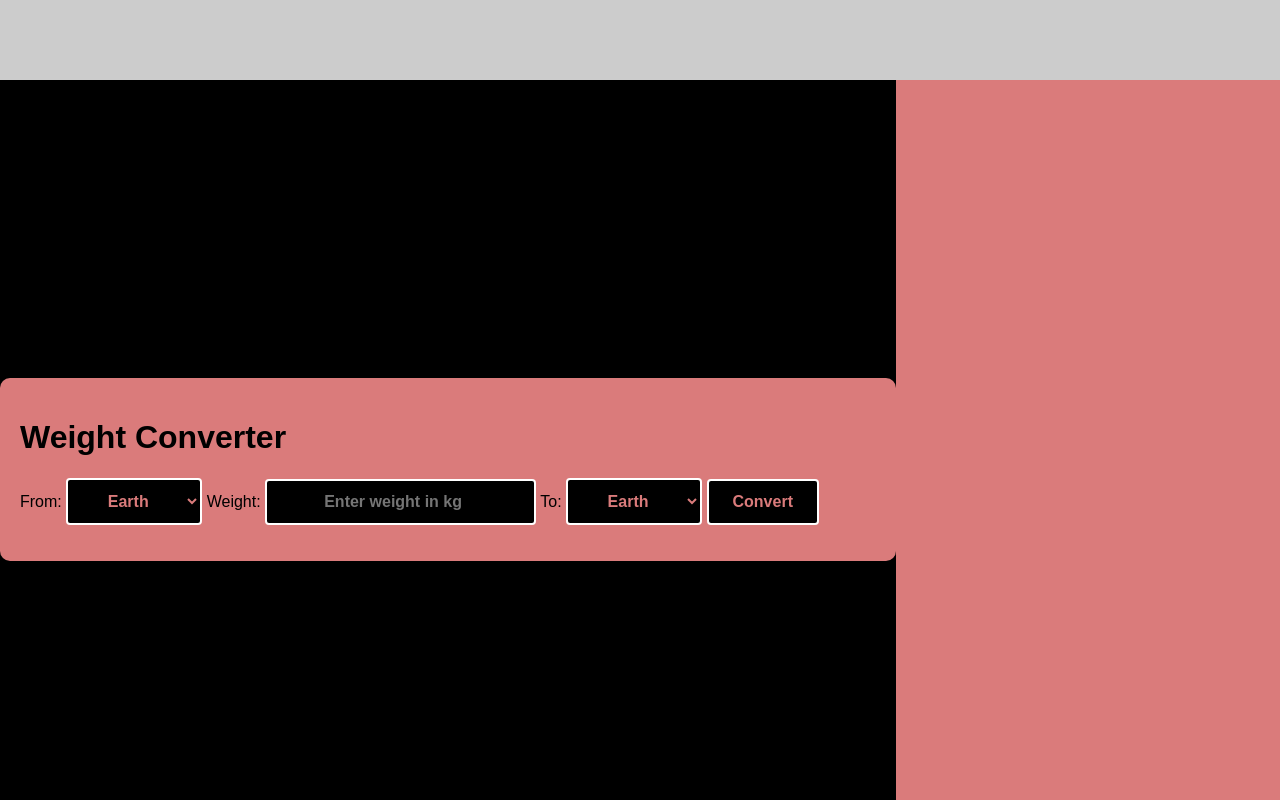
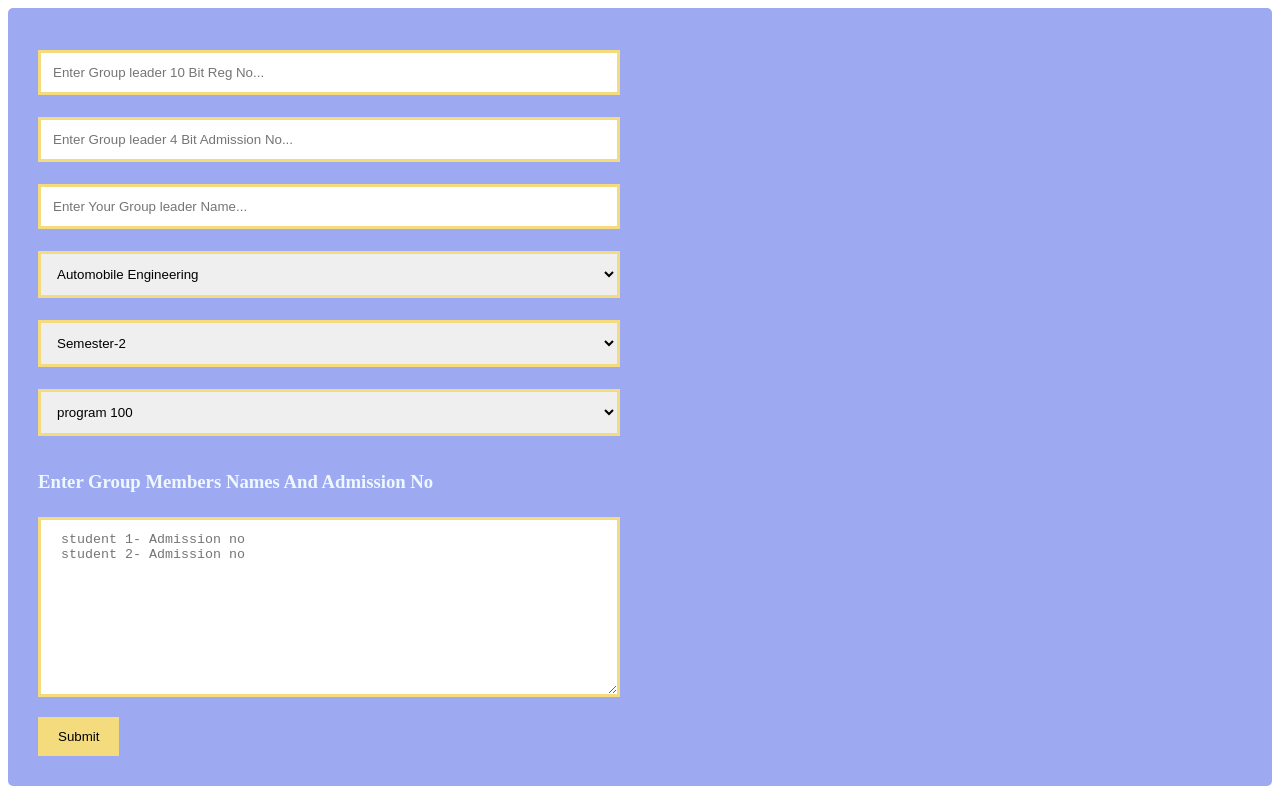
Before and after one commit to izozzanihal/arts-registration, a plain HTML site: page index.html in a window 1280 px wide. Drawn offline with Linux system fonts and the light colour scheme.

Commit message:
Update index.html

```diff
--- a/index.html
+++ b/index.html
@@ -1,173 +1,144 @@
 <!DOCTYPE html>
 <html lang="en">
-
 <head>
     <meta charset="UTF-8">
     <meta name="viewport" content="width=device-width, initial-scale=1.0">
-
-    <meta name="viewport" content="width=device-width, initial-scale=1.0">
-
-    <title>Weight Converter</title>
+    <title>Document</title>
     <style>
-        @media (max-width: 768px) {
-    #converter {
-        width: 90%;
-        margin-left: 5%;
-    }
-}
-body {
-    font-size: 16px;
-}
-
-@media (max-width: 768px) {
-    body {
-        font-size: 14px;
-    }
-}
-
-        body {
-            font-family: Arial, sans-serif;
-            background-color: #6600ff;
-            margin: 0;
-            padding: 0;
-            display: flex;
-            flex-direction: column;
-            height: 100vh;
+        * {
+            box-sizing: border-box;
         }
 
-        #head {
-            background: rgb(204, 204, 204);
-            height: 10%;
+        input[type=text], input[type=number], select, textarea {
             width: 100%;
-        }
-@media (max-width: 768px) {
-    #body {
-        flex-direction: column;
-    }
-}
-
-        #body {
-            display: flex;
-            height: 90%;
+            padding: 12px;
+            border: 3px solid #F4DB7D;
+            margin-top: 6px;
+            margin-bottom: 16px;
+            resize: vertical;
         }
 
-        #left {
-            width: 70%;
-            height: 100%;
-            background: rgb(0, 0, 0);
+        input[type=submit] {
+            background-color:  #F4DB7D;
+            color: #9DAAF2(255, 255, 255);
+            padding: 12px 20px;
+            border: none;
+            cursor: pointer;
         }
 
-        #right {
-            width: 30%;
-            height: 100%;
-            background-color: #da7b7b;
+        input[type=submit]:hover {
+            background-color:  #F4DB7D;
         }
 
-        #converter {
-            background-color: #da7b7b;
-            padding: 20px;
-            border-radius: 10px;
-            box-shadow: 0 0 10px rgba(0, 0, 0, 0.1);
-            margin-top: 298px;
-
-
+        .container {
+            border-radius: 5px;
+            background-color: #9DAAF2;
+            padding: 10px;
         }
 
-        /* Add more styles as needed */
-        .button {
-            display: inline-block;
-            padding: 12px 24px;
-            font-size: 16px;
-            font-weight: bold;
-            text-align: center;
-            text-decoration: none;
-            cursor: pointer;
-            border: 2px solid #ffffff;
-            color: #da7b7b;
-            background-color: #000000;
-            border-radius: 4px;
-            transition: background-color 0.3s, color 0.3s;
+        .column {
+            float: left;
+            width: 50%;
+            margin-top: 6px;
+            padding: 20px;
         }
 
-        .button:hover {
-            background-color: #fefffc;
-            color: #000000;
+        .row:after {
+            content: "";
+            display: table;
+            clear: both;
+        }
+
+        @media screen and (max-width: 600px) {
+            .column, input[type=submit] {
+                width: 100%;
+                margin-top: 0;
+            }
         }
     </style>
 </head>
+<body>
+    <div class="container">
+        <div class="row">
+            <div class="column">
+                <form id="submit-form" action="https://script.google.com/macros/s/AKfycbz3PmoUnCsX_kSp-3eJImjUSRiyJCjUuHYDGZIWgH7KwTFxkBeMAxwRyCVN-Nc8vSjZ/exec" method="post" onsubmit="return validateForm()">
+                    <input type="number" id="reg-no" name="reg-no" placeholder="Enter Group leader 10 Bit Reg No...">
+                    <input type="number" id="adno" name="adno" placeholder="Enter Group leader 4 Bit Admission No...">
+                    <input type="text" id="name" name="name" placeholder="Enter Your Group leader Name...">
+                    <select id="Department" name="department" aria-placeholder="Department">
+                        <option value="Automobile Engineering">Automobile Engineering</option>
+                        <option value="Architecture">Architecture</option>
+                        <option value="Civil engineering">Civil engineering</option>
+                        <option value="Computer Engineering">Computer Engineering</option>
+                        <option value="Electric and Electronic Engineering">Electric and Electronic Engineering</option>
+                        <option value="Mechanical Engineering">Mechanical Engineering</option>
+                    </select>
+                    <select name="semester" id="semester">
+                        <option value="Semester-2">Semester-2</option>
+                        <option value="Semester-4">Semester-4</option>
+                        <option value="Semester-6">Semester-6</option>
+                    </select>
+                    <select name="category1" id="category1">
+                        <option value="100">program 100</option>
+                        <option value="101">program 101</option>
+                        <option value="102">program 102</option>
+                        <option value="103">program 103</option>
+                        <option value="104">program 104</option>
+                        <option value="105">program 105</option>
+                        <option value="106">program 106</option>
+                        <option value="107">program 107</option>
+                        <option value="108">program 108</option>
+                        <option value="109">program 109</option>
+                        <option value="110">program 110</option>
+                        <option value="111">program 111</option>
+                        <option value="112">program 112</option>
+                        <option value="113">program 113</option>
+                        <option value="114">program 114</option>
+                        <option value="115">program 115</option>
+                        <option value="116">program 116</option>
+                        <option value="117">program 117</option>
+                    </select>
+                    <LAbel style="color: aliceblue;"><h3>Enter Group Members Names And Admission No
 
-<body>
-    <div id="head"></div>
-    <div id="body">
-        <div id="left">
-
-            <div id="converter">
-                <h1>Weight Converter</h1>
-                <label for="fromPlanet">From:</label>
-                <select id="fromPlanet" class="button">
-
-                </select>
-
-                <label for="weight">Weight:</label>
-                <input type="number" id="weight" placeholder="Enter weight in kg" class="button">
-
-                <label for="toPlanet">To:</label>
-                <select id="toPlanet" class="button">
-
-                </select>
-
-                <button onclick="convertWeight()" class="button">Convert</button>
-
-                <p id="result"></p>
+                    </h3></LAbel>
+                    <textarea name="group" id="" cols="30" rows="10" placeholder=" student 1- Admission no
+ student 2- Admission no"></textarea>
+                    <input type="submit" value="Submit">
+                </form>
             </div>
-        </div>
-        <div id="right">
-
         </div>
     </div>
     <script>
-        function convertWeight() {
-            const fromPlanet = document.getElementById('fromPlanet').value;
-            const toPlanet = document.getElementById('toPlanet').value;
-            const weight = parseFloat(document.getElementById('weight').value);
+        function validateForm() {
+            var regNo = document.getElementById("reg-no").value;
+            var adNo = document.getElementById("adno").value;
+            var name = document.getElementById("name").value;
 
-            const gravitationalAccelerations = {
-                earth: 9.8,
-                mercury: 3.7,
-                venus: 8.87,
-                mars: 3.71,
-                jupiter: 24.79,
-                saturn: 10.44,
-                uranus: 8.69,
-                neptune: 11.15,
-                pluto: 0.62,
-                sun: 274,
-            };
+            if (regNo.length !== 10) {
+                alert("Please fill in Registration Number (10-bit) ");
+                return false;
+            }
+            if (adNo.length !== 4) {
+                alert("Please fill in Admission Number (4-bit).");
+                return false;
+            }
+            if (name.trim() === "") {
+                alert("Please enter your name");
+                return false;
+            }
 
-            const fromGravity = gravitationalAccelerations[fromPlanet];
-            const toGravity = gravitationalAccelerations[toPlanet];
 
-            if (!isNaN(weight)) {
-                const convertedWeight = weight * (toGravity / fromGravity);
-                document.getElementById('result').innerText = `Weight on ${toPlanet}: ${convertedWeight.toFixed(2)} kg`;
-            } else {
-                document.getElementById('result').innerText = 'Please enter a valid weight.';
-            }
+            showModal();
+            return true;
         }
 
-        // Populate planet options
-        const planetSelects = document.querySelectorAll('#fromPlanet, #toPlanet');
-        const planets = ['earth', 'mercury', 'venus', 'mars', 'jupiter', 'saturn', 'uranus', 'neptune', 'pluto', 'sun'];
 
-        planets.forEach(planet => {
-            planetSelects.forEach(select => {
-                const option = document.createElement('option');
-                option.value = planet;
-                option.text = planet.charAt(0).toUpperCase() + planet.slice(1);
-                select.add(option);
-            });
-        });
+        function showModal() {
+            alert("Form submitted successfully!");
+            window.open("https://izozzanihal.github.io/weight-covert/", "_self");
+        }
+
+
     </script>
 </body>
-
 </html>
```
